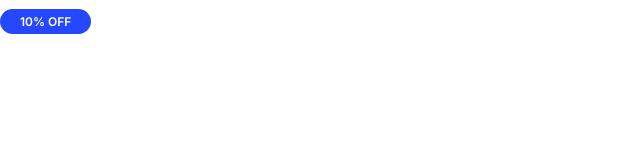
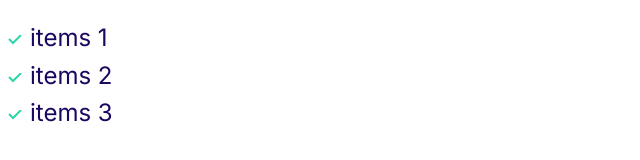
Before and after one commit to junaidxgit/project_1, a plain HTML site: page moshify.html in a window 1280 px wide. Shown: the whole page, without its empty margins (0-640 px from the left). Drawn offline with Linux system fonts and the light colour scheme.

Commit message:
defined lists

```diff
--- a/css/styles.css
+++ b/css/styles.css
@@ -4,7 +4,6 @@ html {
 body {
   font-family: inter, arial, Arial, Helvetica, sans-serif;
   font-size: 2.4rem;
-  color: var(--body-color);
   margin-top: 10px;
 }
 
@@ -26,6 +25,8 @@ h3 {
 p {
   margin-top: 0;
   line-height: 3rem;
+  color: var(--body-color);
+
   /* typography */
 }
 h1 {
@@ -39,9 +40,9 @@ h3 {
 }
 
 @media screen and (min-width: 800px) {
-  body {
+  /* body {
     font-size: 1.8rem;
-  }
+  } */
   h1 {
     font-size: 8rem;
   }
@@ -73,29 +74,52 @@ h3 {
   }
 }
 /* badges */
-.badges{
+.badges {
   border: 0;
   border-radius: 20px;
-    font-weight:600;
+  font-weight: 600;
   font-size: 2rem;
   padding: 0.5rem 2rem;
   white-space: nowrap;
 }
-.badges--primary{
+.badges--primary {
   background: var(--primary-color);
-    color: white
+  color: white;
 }
-.badges--secondary{
+.badges--secondary {
   background: var(--secondary-color);
 }
-.badges--small{
+.badges--small {
   font-size: 1.2rem;
 }
-@media screen and (min-width:800px) {
-    .badges{
+@media screen and (min-width: 800px) {
+  .badges {
     font-size: 1.5rem;
   }
-    .badges--small{
+  .badges--small {
     font-size: 1.2rem;
   }
 }
+/* lists */
+.list {
+  list-style: none;
+  padding-left: 0;
+  color: var(--headings-color);
+}
+.list--inline .list__items {
+  display: inline-block;
+  margin-right: 2rem;
+}
+.list--tick {
+  list-style-image: url(../icons/tick.svg);
+  padding-left: 3rem;
+}
+.list--tick .list__items {
+  padding-left: 0.5rem;
+  margin-bottom: 1rem;
+}
+@media screen and (min-width: 800px) {
+  .list--tick .list__items {
+    padding-left: 0rem;
+  }
+}
--- a/moshify.html
+++ b/moshify.html
@@ -15,6 +15,10 @@
     <link rel="stylesheet" href="css/styles.css" />
   </head>
   <body>
-      <span class="badges badges--primary badges--small ">10% OFF</span>
-</body>
+      <ul class="list list--tick" >
+          <li class="list__items">items 1</li>
+          <li class="list__items">items 2</li>
+          <li class="list__items">items 3</li>
+      </ul>
+  </body>
 </html>
```
Also changed, not shown: components/all_components.html (added, +12 -0 lines), components/badges.html (added, +3 -0 lines), components/links.html (+0 -3 lines), components/lists.html (added, +5 -0 lines), icons/chevron.svg (added), icons/clock.svg (added), icons/computer.svg (added), icons/easy.svg (added), icons/growth.svg (added), icons/line.svg (added), icons/logo.svg (added), icons/menu.svg (added), icons/quotes.svg (added), icons/search.svg (added), 4 more files. Lines whose indentation alone changed are shown as unchanged.
